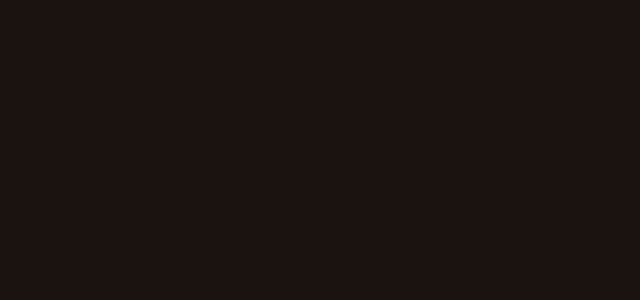
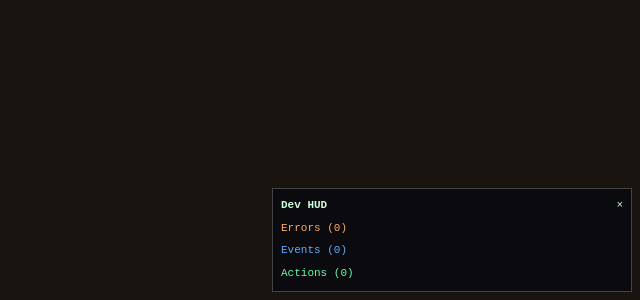
Before and after one commit to Gaguchi/Godot_projects, a React (Vite) app in the folder fe-mb/phaser/: page / in a window 1280 px wide. Shown: the part 500-800 px from the top of the page, without its empty margins (640-1280 px from the left). Built offline with nearby package versions, Linux system fonts and the light colour scheme.

Commit message:
feat(phaser): DevHud React overlay surfacing errors/events/actions in dev

```diff
--- a/fe-mb/phaser/src/App.tsx
+++ b/fe-mb/phaser/src/App.tsx
@@ -1,10 +1,24 @@
 import React from 'react'
+import { ErrorBoundary } from './ui/ErrorBoundary'
+import { DevHud } from './ui/DevHud'
+import { createErrorBus } from './state/errorBus'
+import { createEventBus } from './state/eventBus'
+import { createActionLog } from './state/actionLog'
+
+const errorBus = createErrorBus()
+const eventBus = createEventBus()
+const actionLog = createActionLog()
+
+export const __busRefs = { errorBus, eventBus, actionLog }
 
 export function App(): React.JSX.Element {
   return (
-    <div id="app-root">
-      <div id="game-canvas-container" />
-      <div id="react-shell" />
-    </div>
+    <ErrorBoundary errorBus={errorBus}>
+      <div id="app-root">
+        <div id="game-canvas-container" />
+        <div id="react-shell" />
+        <DevHud errorBus={errorBus} eventBus={eventBus} actionLog={actionLog} />
+      </div>
+    </ErrorBoundary>
   )
 }
--- /dev/null
+++ b/fe-mb/phaser/src/ui/DevHud.tsx
@@ -0,0 +1,53 @@
+import React, { useEffect, useState } from 'react'
+import type { ErrorBus, ErrorEntry } from '../state/errorBus'
+import type { EventBus } from '../state/eventBus'
+import type { DomainEvent } from '../contracts'
+import type { ActionLog, ActionLogEntry } from '../state/actionLog'
+
+interface Props {
+  errorBus: ErrorBus
+  eventBus: EventBus
+  actionLog: ActionLog
+}
+
+export function DevHud({ errorBus, eventBus, actionLog }: Props): React.JSX.Element | null {
+  const isDev = import.meta.env.DEV
+  const [errors, setErrors] = useState<ErrorEntry[]>([])
+  const [events, setEvents] = useState<DomainEvent[]>([])
+  const [actions, setActions] = useState<ActionLogEntry[]>([])
+  const [open, setOpen] = useState(true)
+
+  useEffect(() => {
+    if (!isDev) return
+    const unsubE = errorBus.subscribe(() => setErrors(errorBus.recent().slice(-5)))
+    const unsubV = eventBus.subscribe(e => setEvents(prev => [...prev.slice(-9), e]))
+    const tick = setInterval(() => setActions(actionLog.snapshot().slice(-10)), 500)
+    return () => { unsubE(); unsubV(); clearInterval(tick) }
+  }, [isDev, errorBus, eventBus, actionLog])
+
+  if (!isDev) return null
+  if (!open) return (
+    <button onClick={() => setOpen(true)} style={{ position: 'fixed', right: 8, bottom: 8, zIndex: 99999 }}>
+      Dev HUD
+    </button>
+  )
+
+  return (
+    <div style={{
+      position: 'fixed', right: 8, bottom: 8, width: 360, maxHeight: 320,
+      overflow: 'auto', background: 'rgba(10,10,15,0.92)', color: '#cfd', padding: 8,
+      fontFamily: 'monospace', fontSize: 11, zIndex: 99999, border: '1px solid #444',
+    }}>
+      <div style={{ display: 'flex', justifyContent: 'space-between' }}>
+        <strong>Dev HUD</strong>
+        <button onClick={() => setOpen(false)}>×</button>
+      </div>
+      <h4 style={{ margin: '6px 0 2px', color: '#fa6' }}>Errors ({errors.length})</h4>
+      {errors.map((e, i) => <div key={i}>{e.source}: {e.error.message}</div>)}
+      <h4 style={{ margin: '6px 0 2px', color: '#6af' }}>Events ({events.length})</h4>
+      {events.map((e, i) => <div key={i}>{e.type}</div>)}
+      <h4 style={{ margin: '6px 0 2px', color: '#6fa' }}>Actions ({actions.length})</h4>
+      {actions.map((a, i) => <div key={i}>{a.store}: {a.action.type}</div>)}
+    </div>
+  )
+}
```
